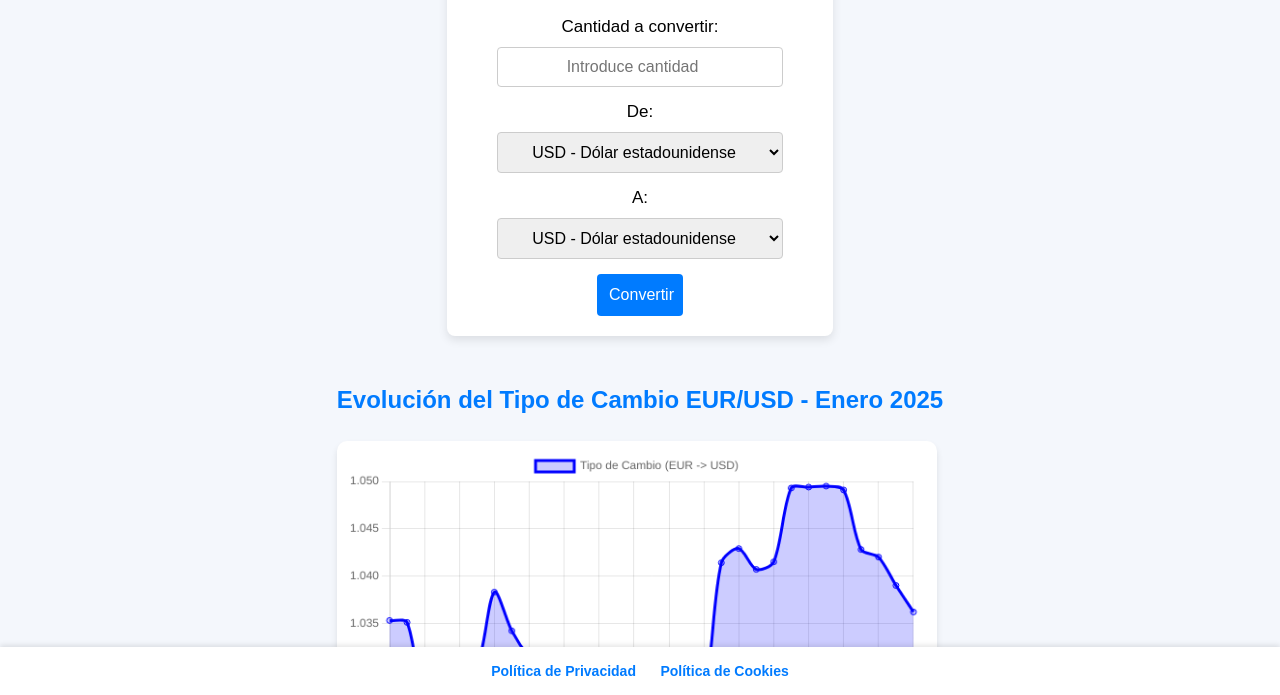
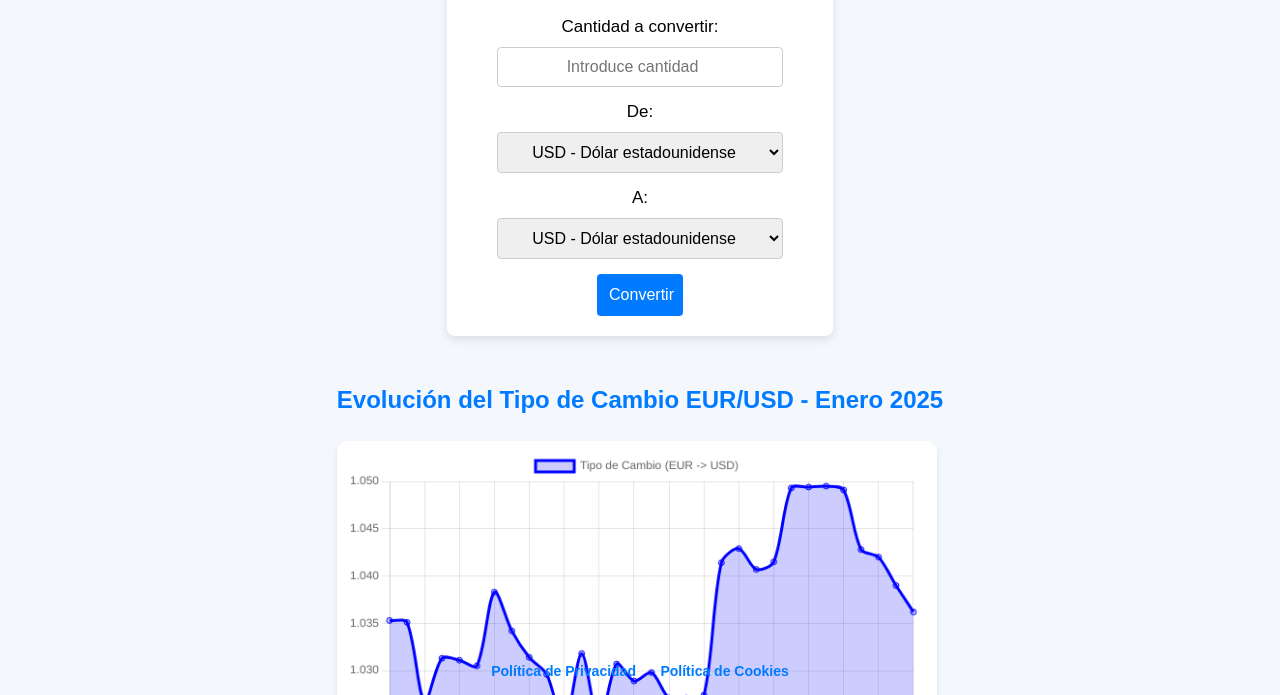
Before and after one commit to jorgeddcc7/Primer-Proyecto, a plain HTML site: page divisas.html in a window 1280 px wide. Shown: the part 105-800 px from the top of the page. Drawn offline with nearby package versions, Linux system fonts and the light colour scheme.

Commit message:
ultimos retoques

```diff
--- a/calculadora.css
+++ b/calculadora.css
@@ -3,6 +3,7 @@
     margin: 0;
     padding: 0;
     box-sizing: border-box;
+    scroll-behavior: smooth;
 }
 
 /* Estilo general */
--- a/distancias.css
+++ b/distancias.css
@@ -389,10 +389,9 @@ p {
 /* LEGALIDADES VARIAS */
 .footer-legal {
     width: 100%;
-    background-color: #fff;
+    background-color: transparent;
     text-align: center;
     padding: 15px;
-    box-shadow: 0 -2px 5px rgba(0, 0, 0, 0.1);
     position: fixed;
     bottom: 0;
     left: 0;
--- a/divisas.css
+++ b/divisas.css
@@ -246,10 +246,9 @@ canvas {
 /* FOOTER */
 .footer-legal {
     width: 100%;
-    background-color: #fff;
+    background-color: transparent;
     text-align: center;
     padding: 15px;
-    box-shadow: 0 -2px 5px rgba(0, 0, 0, 0.1);
     position: fixed;
     bottom: 0;
     left: 0;
```
